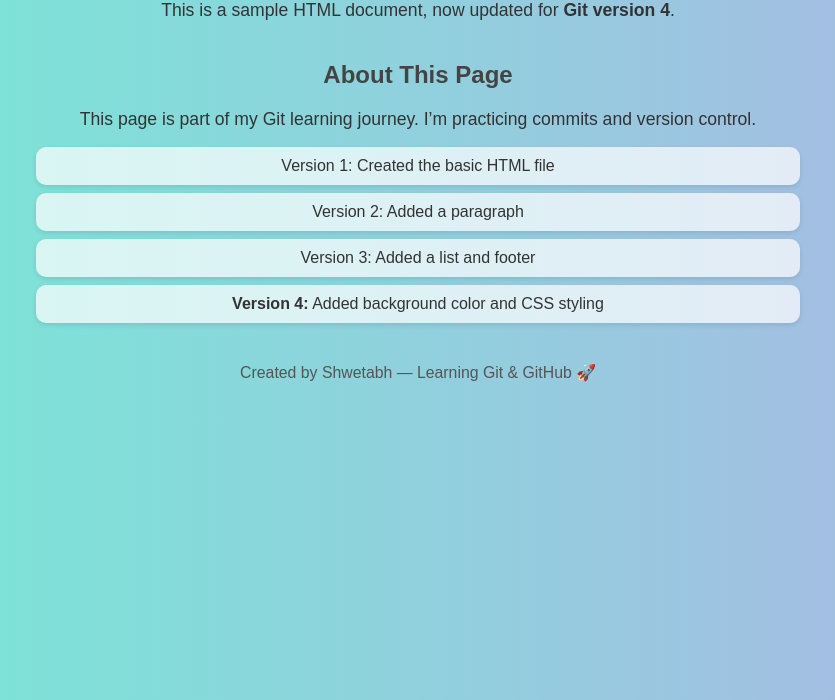
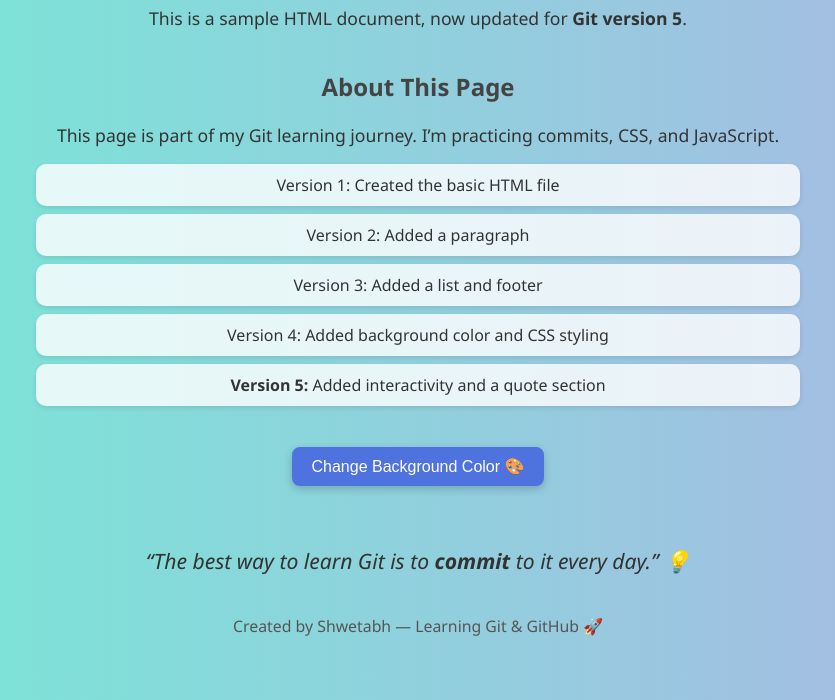
Before and after one commit to shwetabhsatyam24-hue/GIT, a plain HTML site: page index.html in a window 1280 px wide. Shown: the part 100-800 px from the top of the page, without its empty margins (222-1057 px from the left). Drawn offline with Linux system fonts and the light colour scheme.

Commit message:
this is v5 version

```diff
--- a/index.html
+++ b/index.html
@@ -3,16 +3,17 @@
 <head>
     <meta charset="UTF-8">
     <meta name="viewport" content="width=device-width, initial-scale=1.0">
-    <title>Git Demo - Version 4</title>
+    <title>Git Demo - Version 5</title>
 
     <style>
         body {
             background: linear-gradient(to right, #74ebd5, #ACB6E5);
-            font-family: Arial, Helvetica, sans-serif;
+            font-family: 'Segoe UI', Tahoma, Geneva, Verdana, sans-serif;
             color: #333;
             margin: 0;
             padding: 20px;
             text-align: center;
+            transition: background 1s ease-in-out;
         }
 
         h1 {
@@ -35,7 +36,7 @@
         }
 
         ul li {
-            background: rgba(255, 255, 255, 0.7);
+            background: rgba(255, 255, 255, 0.8);
             margin: 8px auto;
             padding: 10px;
             width: 60%;
@@ -48,26 +49,78 @@
             font-size: 0.9em;
             color: #555;
         }
+
+        button {
+            background-color: #4e73df;
+            color: white;
+            border: none;
+            padding: 10px 20px;
+            border-radius: 8px;
+            cursor: pointer;
+            font-size: 1em;
+            margin-top: 25px;
+            box-shadow: 0 3px 8px rgba(0, 0, 0, 0.2);
+            transition: transform 0.2s, background-color 0.3s;
+        }
+
+        button:hover {
+            background-color: #2e59d9;
+            transform: scale(1.05);
+        }
+
+        .quote {
+            margin-top: 60px;
+            font-style: italic;
+            font-size: 1.2em;
+            color: #333;
+            animation: fadeIn 2s ease-in;
+        }
+
+        @keyframes fadeIn {
+            from { opacity: 0; transform: translateY(20px); }
+            to { opacity: 1; transform: translateY(0); }
+        }
     </style>
 </head>
 <body>
 
     <h1>Hello, World!</h1>
-    <p>This is a sample HTML document, now updated for <strong>Git version 4</strong>.</p>
+    <p>This is a sample HTML document, now updated for <strong>Git version 5</strong>.</p>
 
     <h2>About This Page</h2>
-    <p>This page is part of my Git learning journey. I’m practicing commits and version control.</p>
+    <p>This page is part of my Git learning journey. I’m practicing commits, CSS, and JavaScript.</p>
 
     <ul>
         <li>Version 1: Created the basic HTML file</li>
         <li>Version 2: Added a paragraph</li>
         <li>Version 3: Added a list and footer</li>
-        <li><strong>Version 4:</strong> Added background color and CSS styling</li>
+        <li>Version 4: Added background color and CSS styling</li>
+        <li><strong>Version 5:</strong> Added interactivity and a quote section</li>
     </ul>
+
+    <button onclick="changeBackground()">Change Background Color 🎨</button>
+
+    <div class="quote">
+        <p>“The best way to learn Git is to <strong>commit</strong> to it every day.” 💡</p>
+    </div>
 
     <footer>
         <p>Created by Shwetabh — Learning Git & GitHub 🚀</p>
     </footer>
 
+    <script>
+        function changeBackground() {
+            const colors = [
+                'linear-gradient(to right, #ff9a9e, #fad0c4)',
+                'linear-gradient(to right, #a1c4fd, #c2e9fb)',
+                'linear-gradient(to right, #fbc2eb, #a6c1ee)',
+                'linear-gradient(to right, #fddb92, #d1fdff)',
+                'linear-gradient(to right, #84fab0, #8fd3f4)'
+            ];
+            const randomColor = colors[Math.floor(Math.random() * colors.length)];
+            document.body.style.background = randomColor;
+        }
+    </script>
+
 </body>
 </html>
```
